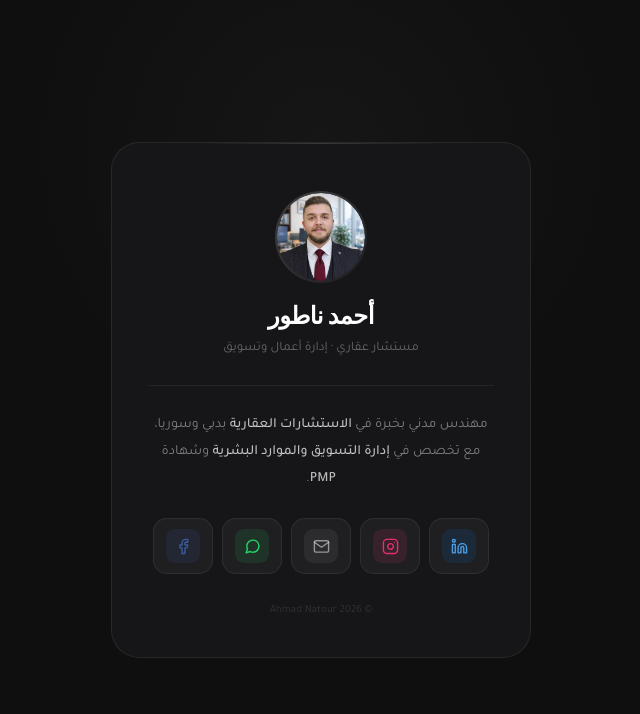
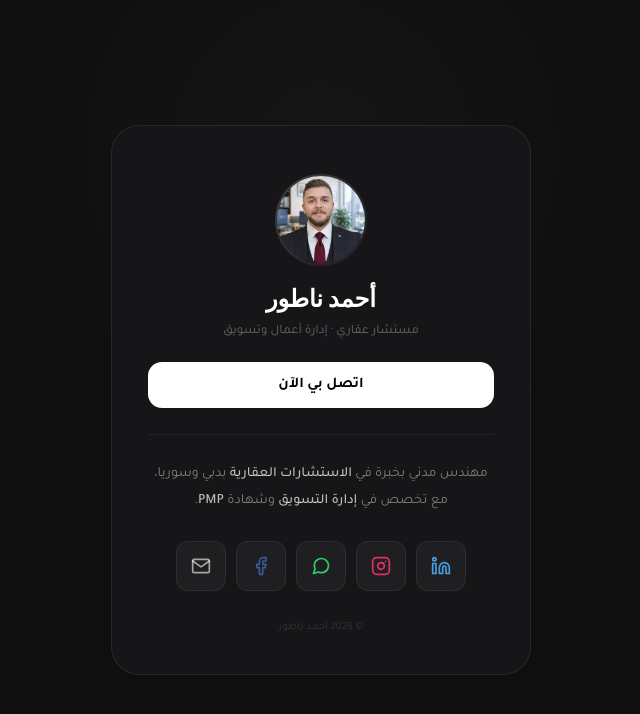
Before and after one commit to ahmadntour/my-website, a plain HTML site: page index.html in a window 1280 px wide. Shown: the whole page, without its empty margins (319-959 px from the left). Drawn offline with Linux system fonts and the light colour scheme.

Commit message:
Revise index.html with new meta tags and styles
Updated the HTML structure and added meta tags for description and Open Graph properties. Enhanced styling and layout for better presentation.

```diff
--- a/index.html
+++ b/index.html
@@ -3,9 +3,15 @@
 <head>
     <meta charset="UTF-8"/>
     <meta name="viewport" content="width=device-width, initial-scale=1.0"/>
-<title>أحمد ناطور</title>
+    <title>أحمد ناطور | مستشار عقاري وإدارة أعمال</title>
+
+    <meta name="description" content="أحمد ناطور - مهندس مدني ومستشار عقاري متخصص في إدارة التسويق والمشاريع PMP.">
+    <meta property="og:title" content="أحمد ناطور | مستشار عقاري">
+    <meta property="og:type" content="website">
+
     <link rel="preconnect" href="https://fonts.googleapis.com">
     <link href="https://fonts.googleapis.com/css2?family=Sora:wght@600;700&family=Tajawal:wght@300;400;500;700&display=swap" rel="stylesheet">
+
     <style>
         * { margin: 0; padding: 0; box-sizing: border-box; }
         body {
@@ -38,19 +44,7 @@ padding: 48px 36px 40px;
             position: relative;
             overflow: hidden;
             animation: rise 0.8s cubic-bezier(0.16, 1, 0.3, 1) both;
-}
-.card::before {
-content: '';
-position: absolute;
-top: 0; left: 20%; right: 20%;
-height: 1px;
-background: linear-gradient(90deg, transparent, rgba(255,255,255,0.15), transparent);
-}
-.avatar-section {
-display: flex;
-flex-direction: column;
-align-items: center;
-margin-bottom: 26px;
+            text-align: center;
         }
         .avatar-ring {
             width: 92px;
@@ -58,22 +52,18 @@ height: 92px;
             border-radius: 50%;
             padding: 2px;
             background: linear-gradient(135deg, rgba(255,255,255,0.18), rgba(255,255,255,0.03));
-margin-bottom: 18px;
+            margin: 0 auto 18px;
         }
         .avatar-inner {
             width: 100%;
             height: 100%;
             border-radius: 50%;
             overflow: hidden;
-display: flex;
-align-items: center;
-justify-content: center;
         }
         .avatar-inner img {
             width: 100%;
             height: 100%;
             object-fit: cover;
-border-radius: 50%;
             display: block;
         }
         .name {
@@ -81,93 +71,83 @@ font-family: 'Sora', sans-serif;
             font-size: 24px;
             font-weight: 700;
             color: #fff;
-letter-spacing: -0.4px;
             margin-bottom: 7px;
-text-align: center;
         }
         .title {
             font-size: 13px;
             color: rgba(255,255,255,0.35);
-text-align: center;
             line-height: 1.65;
-font-weight: 400;
+            margin-bottom: 20px;
         }
+        /* زر حفظ جهة الاتصال - الإضافة الاحترافية */
+        .save-contact {
+            display: inline-block;
+            width: 100%;
+            background: #fff;
+            color: #000;
+            text-decoration: none;
+            padding: 14px;
+            border-radius: 14px;
+            font-weight: 700;
+            font-size: 15px;
+            margin-bottom: 26px;
+            transition: 0.3s;
+        }
+        .save-contact:hover { transform: translateY(-2px); opacity: 0.9; }
+
         .divider {
             height: 1px;
             background: rgba(255,255,255,0.06);
-margin: 26px 0;
+            margin: 0 0 26px 0;
         }
         .bio {
             font-size: 14px;
             color: rgba(255,255,255,0.45);
             line-height: 1.9;
-text-align: center;
+            margin-bottom: 26px;
         }
-.bio strong {
-color: rgba(255,255,255,0.72);
-font-weight: 500;
-}
+        .bio strong { color: rgba(255,255,255,0.72); font-weight: 500; }
+
         .links {
             display: flex;
-flex-direction: row; /* جنب بعض */
-gap: 9px;
-margin-top: 26px;
+            gap: 10px;
             flex-wrap: wrap;
             justify-content: center;
         }
         .link {
             display: flex;
             align-items: center;
-gap: 8px;
+            justify-content: center;
+            width: 50px;
+            height: 50px;
             background: rgba(255,255,255,0.04);
             border: 1px solid rgba(255,255,255,0.07);
-border-radius: 14px;
-padding: 10px 12px;
-text-decoration: none;
-transition: background 0.2s, border-color 0.2s, transform 0.2s;
+            border-radius: 12px;
+            transition: 0.2s;
         }
         .link:hover {
             background: rgba(255,255,255,0.07);
-border-color: rgba(255,255,255,0.13);
             transform: translateY(-2px);
         }
-.link-icon {
-width: 34px;
-height: 34px;
-border-radius: 9px;
-display: flex;
-align-items: center;
-justify-content: center;
-flex-shrink: 0;
-}
-.link-icon svg { width: 17px; height: 17px; }
-.li { background: rgba(10,102,194,0.15); }
-.ig { background: rgba(225,48,108,0.12); }
-.em { background: rgba(255,255,255,0.06); }
-.wa { background: rgba(37,211,102,0.11); }
-.fb { background: rgba(59,89,152,0.15); } /* Facebook اللون */
-.link-text { flex: 1; min-width: 0; }
-.link-label { font-size: 10.5px; color: rgba(255,255,255,0.25); margin-bottom: 1px; }
-.link-value { font-size: 13px; color: rgba(255,255,255,0.6); font-weight: 500; white-space: nowrap; overflow: hidden; text-overflow: ellipsis; }
-.arrow { color: rgba(255,255,255,0.16); font-size: 15px; transition: color 0.2s; flex-shrink: 0; }
-.link:hover .arrow { color: rgba(255,255,255,0.35); }
-.footer {
-margin-top: 30px;
-text-align: center;
-font-size: 11px;
-color: rgba(255,255,255,0.12);
-}
+        .link svg { width: 20px; height: 20px; }
+
+        /* ألوان الأيقونات */
+        .li svg { stroke: #4A9EE8; }
+        .ig svg { stroke: #E1306C; }
+        .wa svg { stroke: #25D366; }
+        .fb svg { stroke: #3B5998; }
+        .em svg { stroke: rgba(255,255,255,0.6); }
+
+        .footer { margin-top: 30px; font-size: 11px; color: rgba(255,255,255,0.12); }
+
         @keyframes rise {
             from { opacity: 0; transform: translateY(28px) scale(0.98); }
-to   { opacity: 1; transform: translateY(0) scale(1); }
-}
-@media (max-width: 460px) {
-.card { padding: 36px 22px 32px; border-radius: 22px; }
-.name { font-size: 21px; }
+            to { opacity: 1; transform: translateY(0) scale(1); }
         }
     </style>
 </head>
 <body>
+
 <div class="card">
     <div class="avatar-section">
         <div class="avatar-ring">
@@ -178,61 +158,40 @@ to   { opacity: 1; transform: translateY(0) scale(1); }
         <h1 class="name">أحمد ناطور</h1>
         <p class="title">مستشار عقاري · إدارة أعمال وتسويق</p>
     </div>
+
+    <a href="tel:+963981410612" class="save-contact">اتصل بي الآن</a>
+
     <div class="divider"></div>
+
     <p class="bio">
         مهندس مدني بخبرة في <strong>الاستشارات العقارية</strong> بدبي وسوريا،
-    مع تخصص في <strong>إدارة التسويق والموارد البشرية</strong>
-    وشهادة <strong>PMP</strong>.
+        مع تخصص في <strong>إدارة التسويق</strong> وشهادة <strong>PMP</strong>.
     </p>
+
     <div class="links">
-
-    <a class="link" href="https://www.linkedin.com/in/ahmadnatour1" target="_blank">
-      <div class="link-icon li">
-        <svg viewBox="0 0 24 24" fill="none" xmlns="http://www.w3.org/2000/svg">
-          <path d="M16 8a6 6 0 0 1 6 6v7h-4v-7a2 2 0 0 0-2-2 2 2 0 0 0-2 2v7h-4v-7a6 6 0 0 1 6-6z" stroke="#4A9EE8" stroke-width="2" stroke-linecap="round" stroke-linejoin="round"/>
-          <rect x="2" y="9" width="4" height="12" stroke="#4A9EE8" stroke-width="2" stroke-linecap="round" stroke-linejoin="round"/>
-          <circle cx="4" cy="4" r="2" stroke="#4A9EE8" stroke-width="2" stroke-linecap="round" stroke-linejoin="round"/>
-        </svg>
-      </div>
+        <a class="link li" href="https://www.linkedin.com/in/ahmadnatour1" target="_blank" aria-label="LinkedIn">
+            <svg viewBox="0 0 24 24" fill="none" stroke-width="2" stroke-linecap="round" stroke-linejoin="round"><path d="M16 8a6 6 0 0 1 6 6v7h-4v-7a2 2 0 0 0-2-2 2 2 0 0 0-2 2v7h-4v-7a6 6 0 0 1 6-6z"></path><rect x="2" y="9" width="4" height="12"></rect><circle cx="4" cy="4" r="2"></circle></svg>
         </a>
 
-    <a class="link" href="https://www.instagram.com/ahmad.natoor" target="_blank">
-      <div class="link-icon ig">
-        <svg viewBox="0 0 24 24" fill="none" xmlns="http://www.w3.org/2000/svg">
-          <rect x="2" y="2" width="20" height="20" rx="5" ry="5" stroke="#E1306C" stroke-width="2" stroke-linecap="round" stroke-linejoin="round"/>
-          <path d="M16 11.37A4 4 0 1 1 12.63 8 4 4 0 0 1 16 11.37z" stroke="#E1306C" stroke-width="2" stroke-linecap="round" stroke-linejoin="round"/>
-          <line x1="17.5" y1="6.5" x2="17.51" y2="6.5" stroke="#E1306C" stroke-width="2" stroke-linecap="round" stroke-linejoin="round"/>
-        </svg>
-      </div>
+        <a class="link ig" href="https://www.instagram.com/ahmad.natoor" target="_blank" aria-label="Instagram">
+            <svg viewBox="0 0 24 24" fill="none" stroke-width="2" stroke-linecap="round" stroke-linejoin="round"><rect x="2" y="2" width="20" height="20" rx="5" ry="5"></rect><path d="M16 11.37A4 4 0 1 1 12.63 8 4 4 0 0 1 16 11.37z"></path><line x1="17.5" y1="6.5" x2="17.51" y2="6.5"></line></svg>
         </a>
 
-    <a class="link" href="mailto:Contact@ahmadnatour.com">
-      <div class="link-icon em">
-        <svg viewBox="0 0 24 24" fill="none" xmlns="http://www.w3.org/2000/svg">
-          <path d="M4 4h16c1.1 0 2 .9 2 2v12c0 1.1-.9 2-2 2H4c-1.1 0-2-.9-2-2V6c0-1.1.9-2 2-2z" stroke="rgba(255,255,255,0.5)" stroke-width="2" stroke-linecap="round" stroke-linejoin="round"/>
-          <polyline points="22,6 12,13 2,6" stroke="rgba(255,255,255,0.5)" stroke-width="2" stroke-linecap="round" stroke-linejoin="round"/>
-        </svg>
-      </div>
+        <a class="link wa" href="https://wa.me/963981410612" target="_blank" aria-label="WhatsApp">
+            <svg viewBox="0 0 24 24" fill="none" stroke-width="2" stroke-linecap="round" stroke-linejoin="round"><path d="M21 11.5a8.38 8.38 0 0 1-.9 3.8 8.5 8.5 0 0 1-7.6 4.7 8.38 8.38 0 0 1-3.8-.9L3 21l1.9-5.7a8.38 8.38 0 0 1-.9-3.8 8.5 8.5 0 0 1 4.7-7.6 8.38 8.38 0 0 1 3.8-.9h.5a8.48 8.48 0 0 1 8 8v.5z"></path></svg>
         </a>
 
-    <a class="link" href="https://wa.me/963981410612" target="_blank">
-      <div class="link-icon wa">
-        <svg viewBox="0 0 24 24" fill="none" xmlns="http://www.w3.org/2000/svg">
-          <path d="M21 11.5a8.38 8.38 0 0 1-.9 3.8 8.5 8.5 0 0 1-7.6 4.7 8.38 8.38 0 0 1-3.8-.9L3 21l1.9-5.7a8.38 8.38 0 0 1-.9-3.8 8.5 8.5 0 0 1 4.7-7.6 8.38 8.38 0 0 1 3.8-.9h.5a8.48 8.48 0 0 1 8 8v.5z" stroke="#25D366" stroke-width="2" stroke-linecap="round" stroke-linejoin="round"/>
-        </svg>
-      </div>
+        <a class="link fb" href="https://www.facebook.com/ahmad.natour" target="_blank" aria-label="Facebook">
+            <svg viewBox="0 0 24 24" fill="none" stroke-width="2" stroke-linecap="round" stroke-linejoin="round"><path d="M18 2h-3a5 5 0 0 0-5 5v3H7v4h3v8h4v-8h3l1-4h-4V7a1 1 0 0 1 1-1h3V2z"></path></svg>
         </a>
 
-    <a class="link" href="https://www.facebook.com/ahmad.natour" target="_blank">
-      <div class="link-icon fb">
-        <svg viewBox="0 0 24 24" fill="none" xmlns="http://www.w3.org/2000/svg">
-          <path d="M18 2h-3a5 5 0 0 0-5 5v3H7v4h3v8h4v-8h3l1-4h-4V7a1 1 0 0 1 1-1h3V2z" stroke="#3B5998" stroke-width="2" stroke-linecap="round" stroke-linejoin="round"/>
-        </svg>
+        <a class="link em" href="mailto:Contact@ahmadnatour.com" aria-label="Email">
+            <svg viewBox="0 0 24 24" fill="none" stroke-width="2" stroke-linecap="round" stroke-linejoin="round"><path d="M4 4h16c1.1 0 2 .9 2 2v12c0 1.1-.9 2-2 2H4c-1.1 0-2-.9-2-2V6c0-1.1.9-2 2-2z"></path><polyline points="22,6 12,13 2,6"></polyline></svg>
+        </a>
     </div>
-    </a>
 
+    <div class="footer">© 2026 أحمد ناطور</div>
 </div>
-  <div class="footer">© 2026 Ahmad Natour</div>
-</div>
+
 </body>
 </html>
```
Lines whose indentation alone changed are shown as unchanged.
